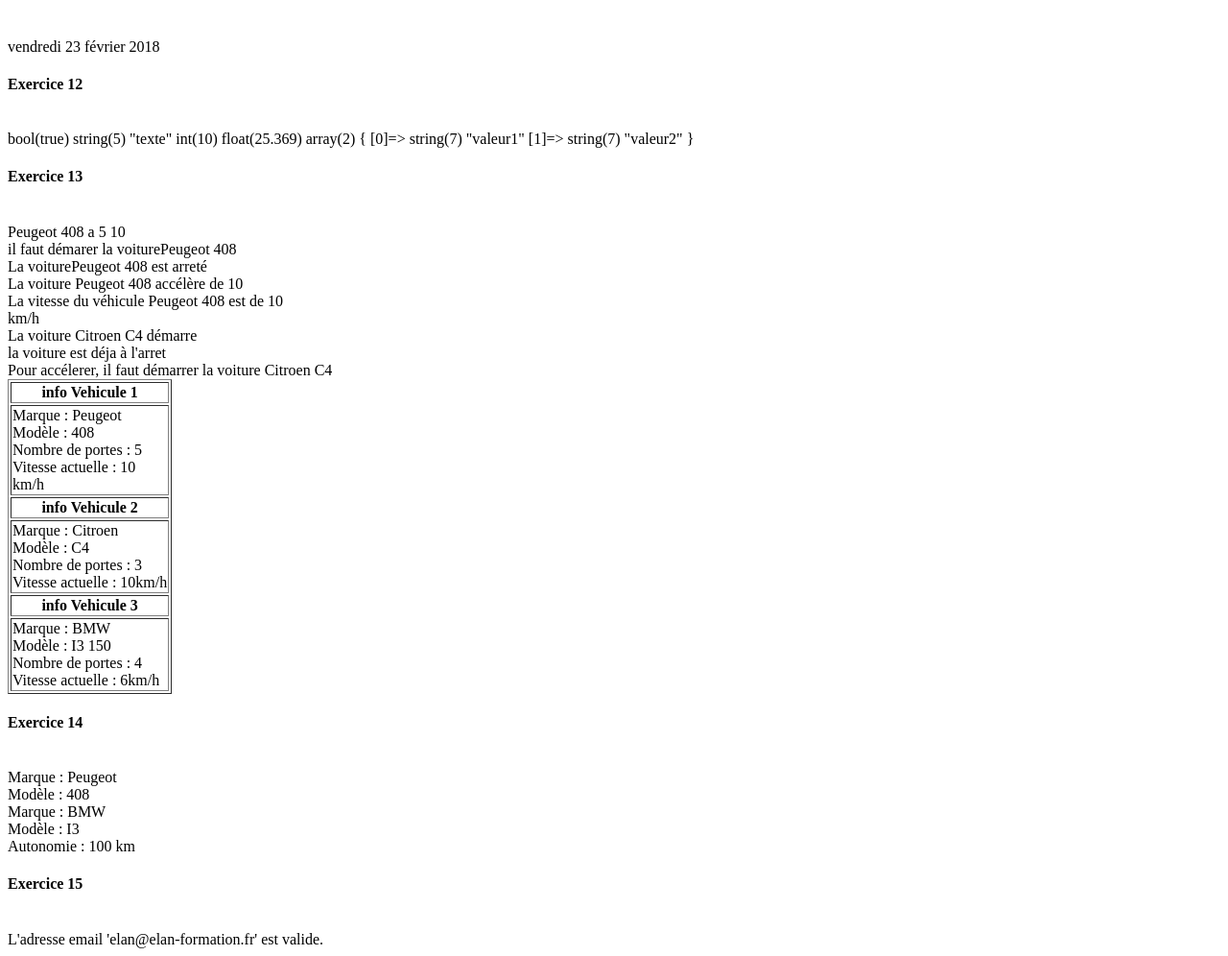
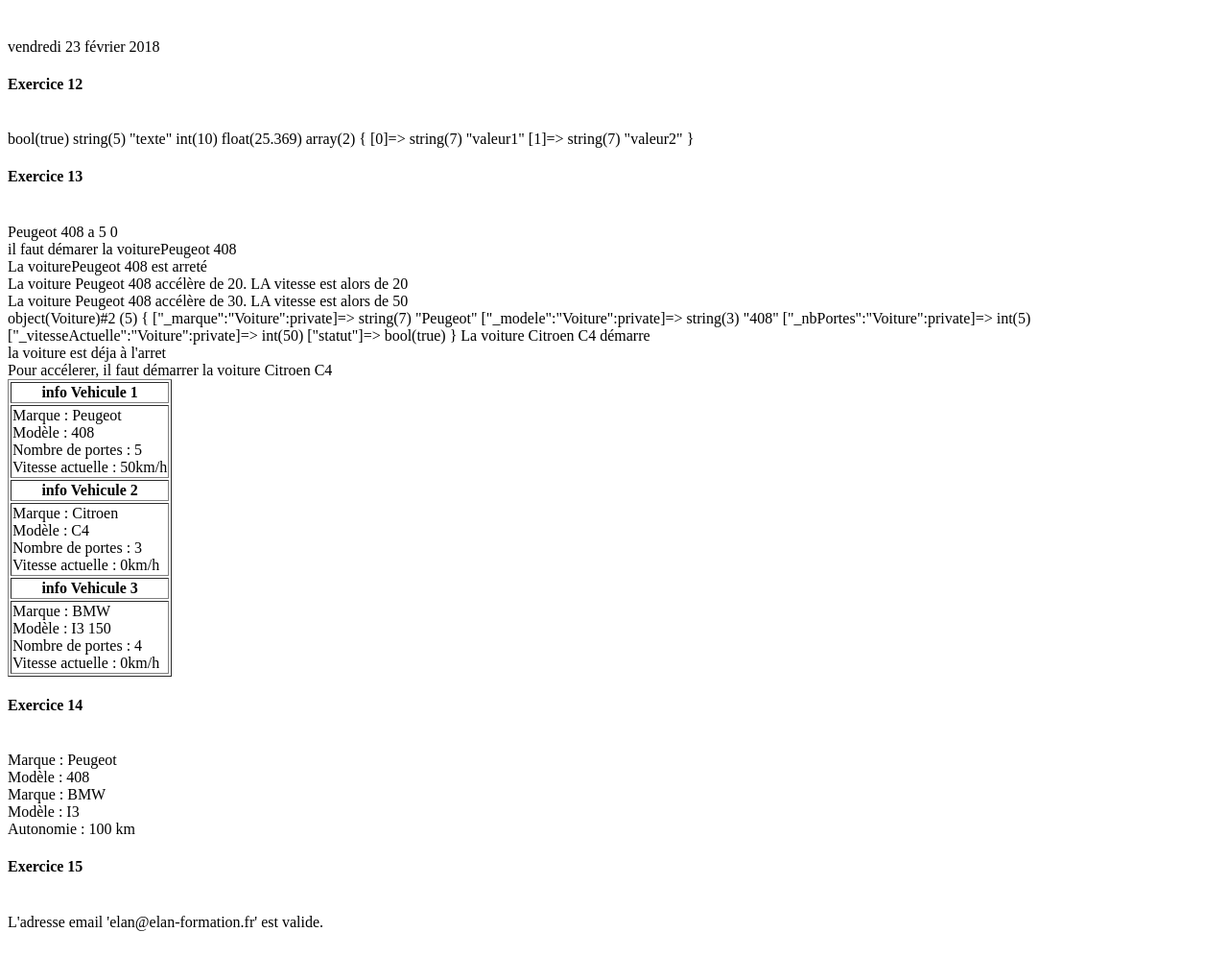
Before and after one commit to Lunamorgendorffer/Exo-PHP-2, a PHP site: page / in a window 1280 px wide. Shown: the part 2421-3417 px from the top of the page at 96% size. After the commit the page ends 3391 px from the top, so only its background shows below. Run offline with PHP 8.4, Linux system fonts and the light colour scheme.

Commit message:
Correction de l'exo 13

```diff
--- a/index.php
+++ b/index.php
@@ -225,7 +225,7 @@ class Voiture {
         $this->_marque = $marque;
         $this->_modele = $modele;
         $this->_nbPortes = $nbPortes;
-        $this->_vitesseActuelle=$vitesseActuelle;
+        $this->_vitesseActuelle=0;
         $this->statut=$statut;
     }
 
@@ -279,9 +279,10 @@ class Voiture {
         }
     }
 
-    public function accelerer($vitesseActuelle= null){
+    public function accelerer($vitesseActuelle){
         if ($this->statut == true){
-            echo "La voiture ".$this->_marque." ".$this->_modele." accélère de ".$this->_vitesseActuelle=$this->_vitesseActuelle+$vitesseActuelle ."<br>";
+            $this->_vitesseActuelle+=$vitesseActuelle;
+            echo "La voiture ".$this->_marque." ".$this->_modele." accélère de ".$vitesseActuelle.". LA vitesse est alors de ".$this->get_vitesseActuelle()."<br>";
 
         }elseif ($this->statut == false){
                 echo "Pour accélerer, il faut démarrer la voiture ".$this->_marque." ".$this->_modele ."<br>";
@@ -323,8 +324,10 @@ $v1= new voiture ("Peugeot","408",5,10,true);
 echo $v1->get_marque()." ".$v1->get_modele()." a ".$v1->get_nbPortes()."  ".$v1->get_vitesseActuelle()."<br>";
 $v1->demarrer();
 $v1->stopper();
-$v1->accelerer();
-echo $v1->set_vitesseActuelle(50);
+$v1->accelerer(20);
+$v1->accelerer(30);
+var_dump($v1);
+
 $v2=new voiture ("Citroen","C4",3,10);
 //var_dump($v2);
 $v2->demarrer();
```
